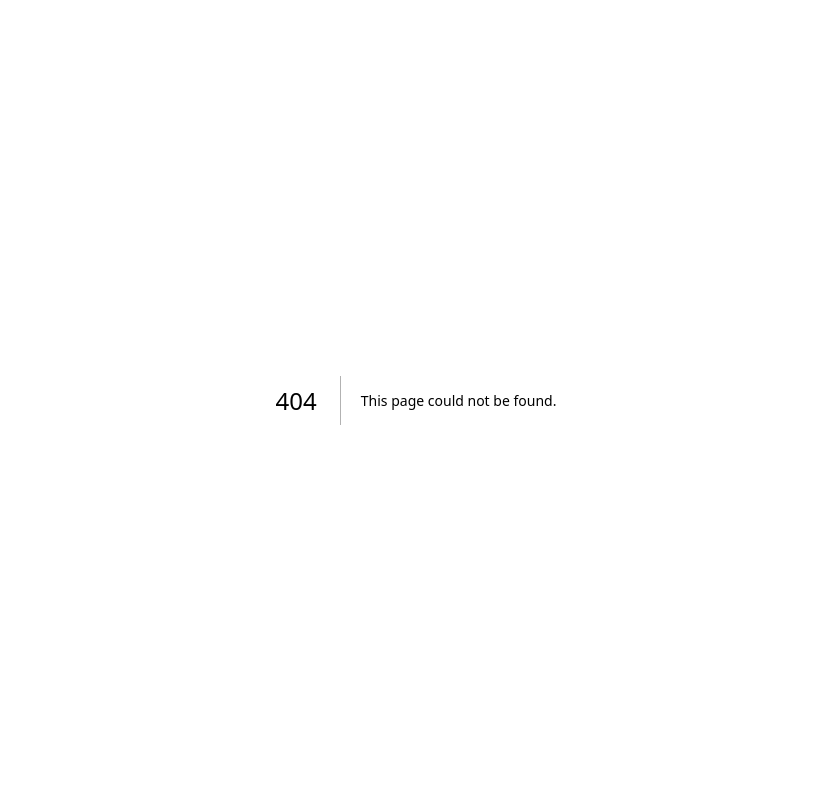
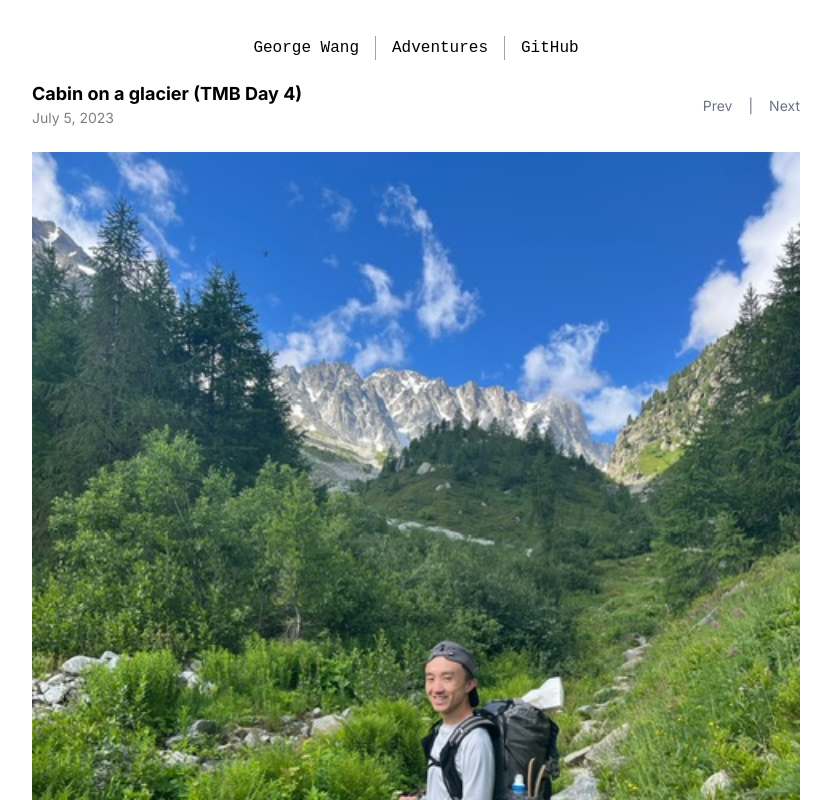
Before and after one commit to joage/website, a Next.js app: page /adventures/tmb-4 in a window 1280 px wide. Before the commit this address had no page. Shown: the top 800 px of the page, without its empty margins (224-1055 px from the left). Built offline with nearby package versions, Linux system fonts and the light colour scheme.

Commit message:
Create page.tsx

```diff
--- /dev/null
+++ b/src/app/adventures/tmb-4/page.tsx
@@ -0,0 +1,26 @@
+import ImageGroup from '@/components/ImageGroup';
+import Post from '@/components/Post';
+
+const TMB = () => (
+  <Post title="Cabin on a glacier (TMB Day 4)" date="July 5, 2023" prev="/adventures/tmb-3" next="/adventures/tmb-5">
+    <ImageGroup images={[{path: "/images/tmb/IMG_4798_Original.jpeg", caption: ""}]} />
+
+    <p>Since yesterday was so long, today the goal was to chill and take the flatter of two routes to Trient. We left Champex in no rush, thinking it would be an easy day with not so much climbing. That plan quickly devolved when we came across the fork, and saw a huge guided group head the way we were planning to go. Emma and I discussed our options a bit and decided instead to go for the high route through the Fenêtre d’Arpette.</p>
+
+    Today was one long climb. Emma and I were both excited for the refuge we booked for the night on top of a glacier, but first we had to do some route-finding to get out of Finhaut.
+
+Since todays route was not on the official Tour du Mont Blanc, we had to find our own way through the extensive network of trails up to the Col de Balme. Even though it was steep, I enjoyed the relative emptiness of this section compared to the highway that was the TMB.
+
+Upon reaching Col de Balme, I had the most amazing omelette in the refuge—we were now in France!
+
+After lunch we had some more climbing to do, luckily the thunderstorm warnings went away. The last section of trail crossed boulder fields and patches of snow to reach Refuge Albert Premier.
+
+This was the first time we reached our destination relatively early, so we had plenty of time we didn’t know what to do with. Thankfully there were other people at the hut in the same boat so we talked to a hiker doing the Haute Route, some Belgian mountaineers, and a couple on their honeymoon.
+
+those are not paintings
+
+Super cool hut, really fun hike today. Day 4 ended with 13km and 1668m of elevation gained.
+  </Post>
+);
+
+export default TMB;
```
